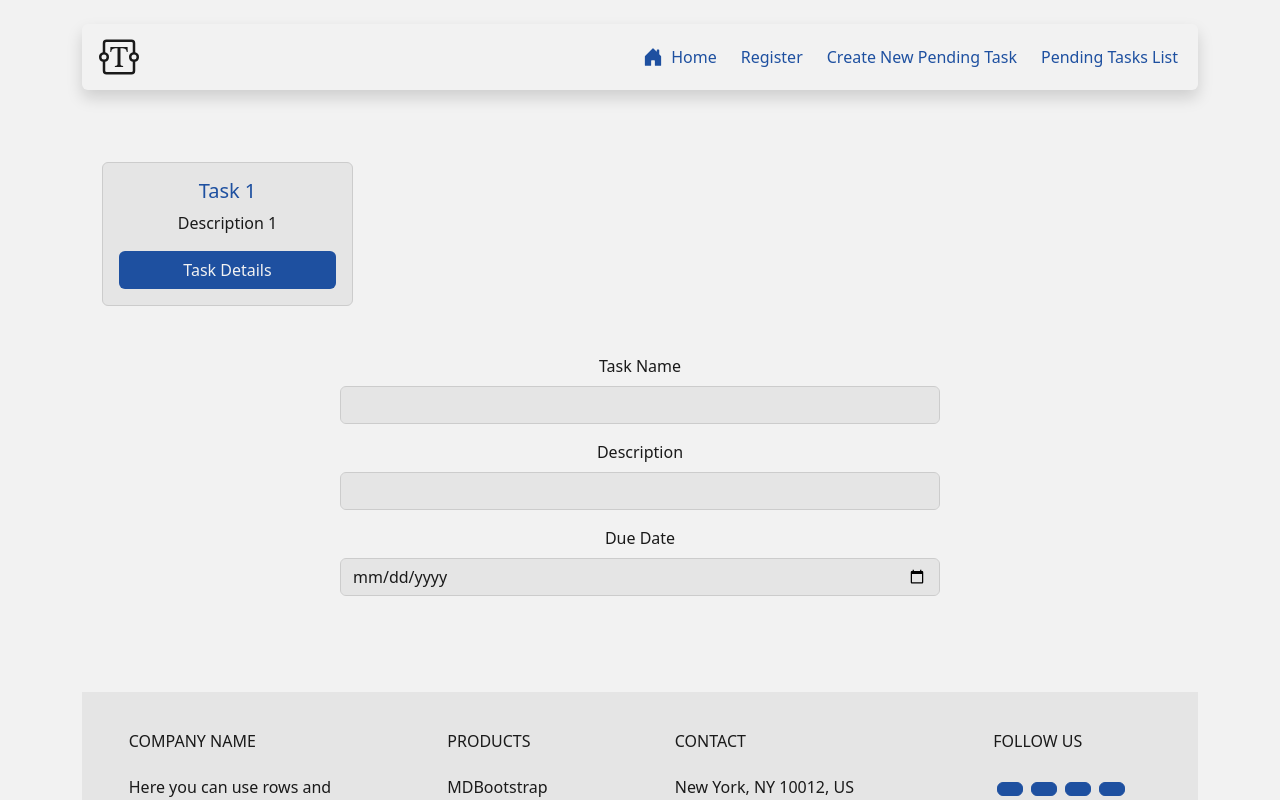
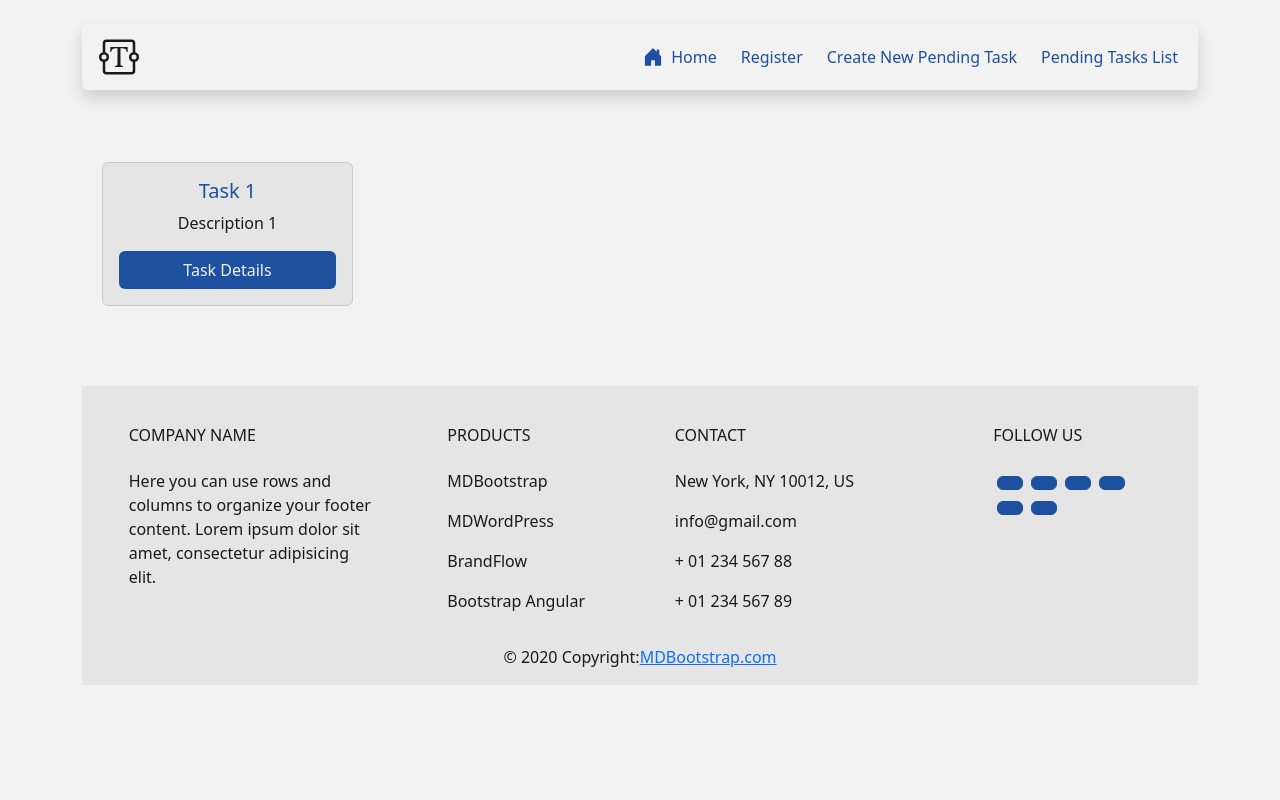
Before and after one commit to Asaph-Velazquez/To-Do-List-App, a React (Vite) app: page /ToDoList in a window 1280 px wide. Shown: the top 800 px of the page. Built offline with nearby package versions, Linux system fonts and the light colour scheme.

Commit message:
udate Taks list with cards and deeate the original form

```diff
--- a/src/components/ToDo/ToDoList.tsx
+++ b/src/components/ToDo/ToDoList.tsx
@@ -94,57 +94,6 @@ function ToDoList() {
       </div>
     </div>
   </div>
-
-  {/* Form */}
-  <div className="mt-5" style={{ maxWidth: "600px", margin: "0 auto" }}>
-    <div className="mb-3">
-      <label htmlFor="TaskName" className="form-label" style={{ color: "var(--text-color)" }}>
-        Task Name
-      </label>
-      <input
-        type="text"
-        className="form-control"
-        id="TaskName"
-        disabled
-        style={{
-          backgroundColor: "var(--background-secondary)",
-          color: "var(--text-color)",
-          borderColor: "var(--border-color)"
-        }}
-      />
-    </div>
-    <div className="mb-3">
-      <label htmlFor="Description" className="form-label" style={{ color: "var(--text-color)" }}>
-        Description
-      </label>
-      <input
-        type="text"
-        className="form-control"
-        id="Description"
-        disabled
-        style={{
-          backgroundColor: "var(--background-secondary)",
-          color: "var(--text-color)",
-          borderColor: "var(--border-color)"
-        }}
-      />
-    </div>
-    <div className="mb-3">
-      <label htmlFor="DueDate" className="form-label" style={{ color: "var(--text-color)" }}>
-        Due Date
-      </label>
-      <input
-        type="date"
-        className="form-control"
-        id="DueDate"
-        style={{
-          backgroundColor: "var(--background-secondary)",
-          color: "var(--text-color)",
-          borderColor: "var(--border-color)"
-        }}
-      />
-    </div>
-  </div>
 </main>
   );
 }
```
